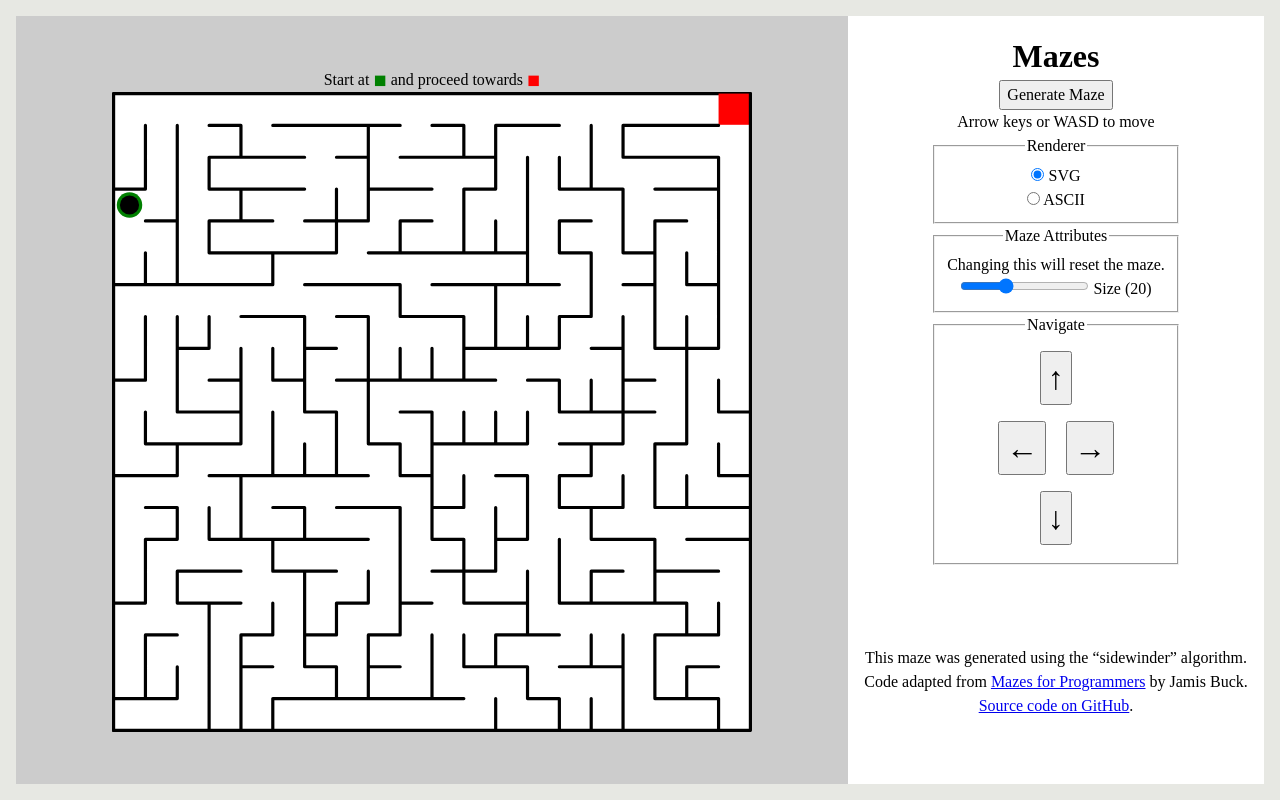
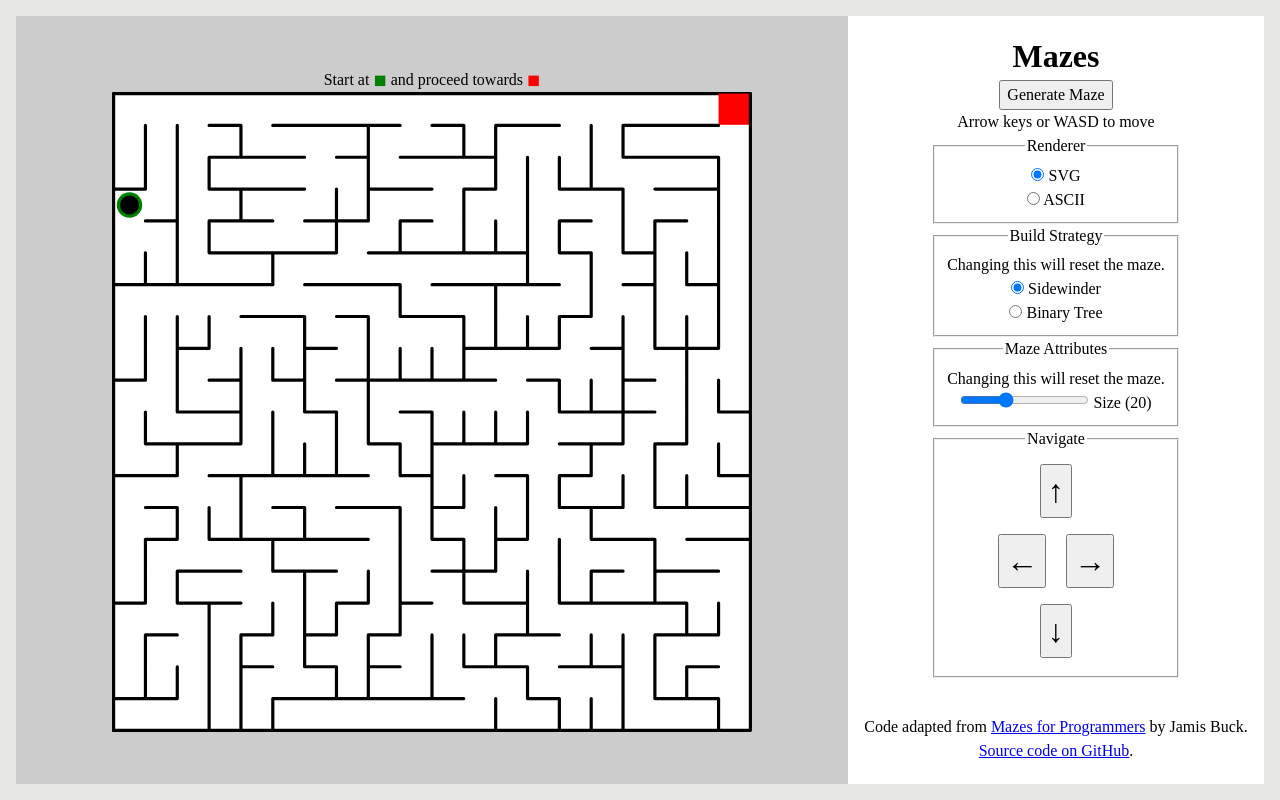
Before and after one commit to thudfactor/mazes, a React (Vite) app: page / in a window 1280 px wide. Built offline with nearby package versions, Linux system fonts and the light colour scheme.

Commit message:
Add toggle for build strategy

```diff
--- a/src/js/app.tsx
+++ b/src/js/app.tsx
@@ -60,12 +60,19 @@ const StyledLayout = styled.div`
 
 export function App() {
   const [size, setSize] = useState(20);
+  const [builder, setBuilder] = useState('sidewinder');
+  const [renderer, setRenderer] = useState('svg');
   const [maze, setMaze] = useState(generateMaze());
   const [avatarPos, _setAvatarPos] = useState(maze.start);
-  const [renderer, setRenderer] = useState('svg');
 
   function generateMaze():Grid {
-    return Sidewinder.on(new Grid(size,size));
+    let fn = BinaryTree.on;
+    switch (builder) {
+      case 'sidewinder':
+        fn = Sidewinder.on;
+        break;
+    }
+    return fn(new Grid(size,size));
   }
 
   // this nonsense is due to using state hooks in event handlers
@@ -116,7 +123,7 @@ export function App() {
 
   useEffect(() => {
     rebuild();
-  }, [size])
+  }, [size, builder])
 
   return (
     <StyledLayout>
@@ -145,6 +152,22 @@ export function App() {
               value="ascii" /> ASCII</label>
           </fieldset>
           <fieldset>
+            <legend>Build Strategy</legend>
+            <p>Changing this will reset the maze.</p>
+            <label><input
+              onChange={() => setBuilder("sidewinder")}
+              checked={builder === 'sidewinder'}
+              type="radio"
+              name="builder"
+              value="sidewinder" /> Sidewinder</label><br/>
+            <label><input
+              onChange={() => setBuilder("binarytree")}
+              checked={builder === 'binarytree'}
+              type="radio"
+              name="builder"
+              value="binarytree" /> Binary Tree</label>
+          </fieldset>
+          <fieldset>
             <legend>Maze Attributes</legend>
             <p>Changing this will reset the maze.</p>
             <label><input
@@ -164,7 +187,7 @@ export function App() {
         </form>
       </div>
       <div className="meta">
-        <p>This maze was generated using the “sidewinder” algorithm. Code adapted from <a href="http://www.mazesforprogrammers.com/">Mazes for Programmers</a> by Jamis Buck. <a href="https://github.com/thudfactor/mazes">Source code on GitHub</a>.</p>
+        <p>Code adapted from <a href="http://www.mazesforprogrammers.com/">Mazes for Programmers</a> by Jamis Buck. <a href="https://github.com/thudfactor/mazes">Source code on GitHub</a>.</p>
       </div>
     </StyledLayout>
   );
```
